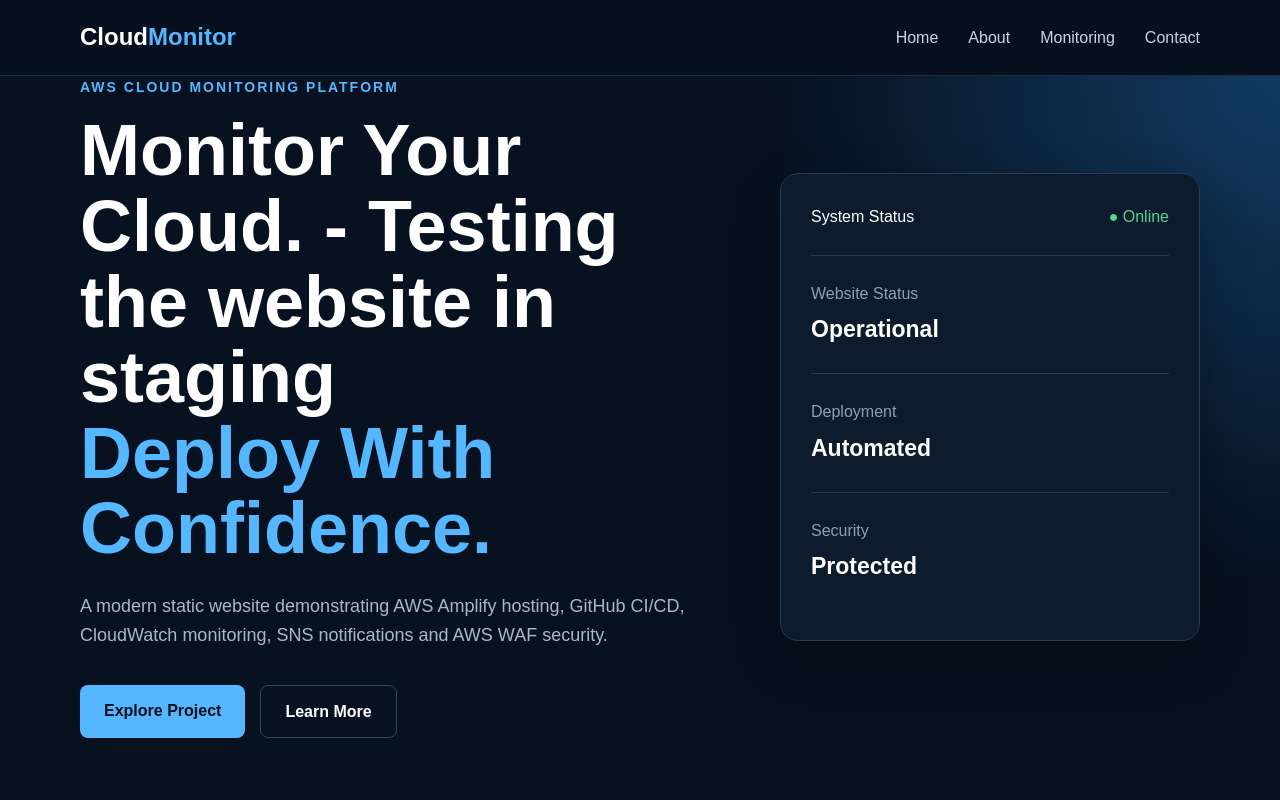
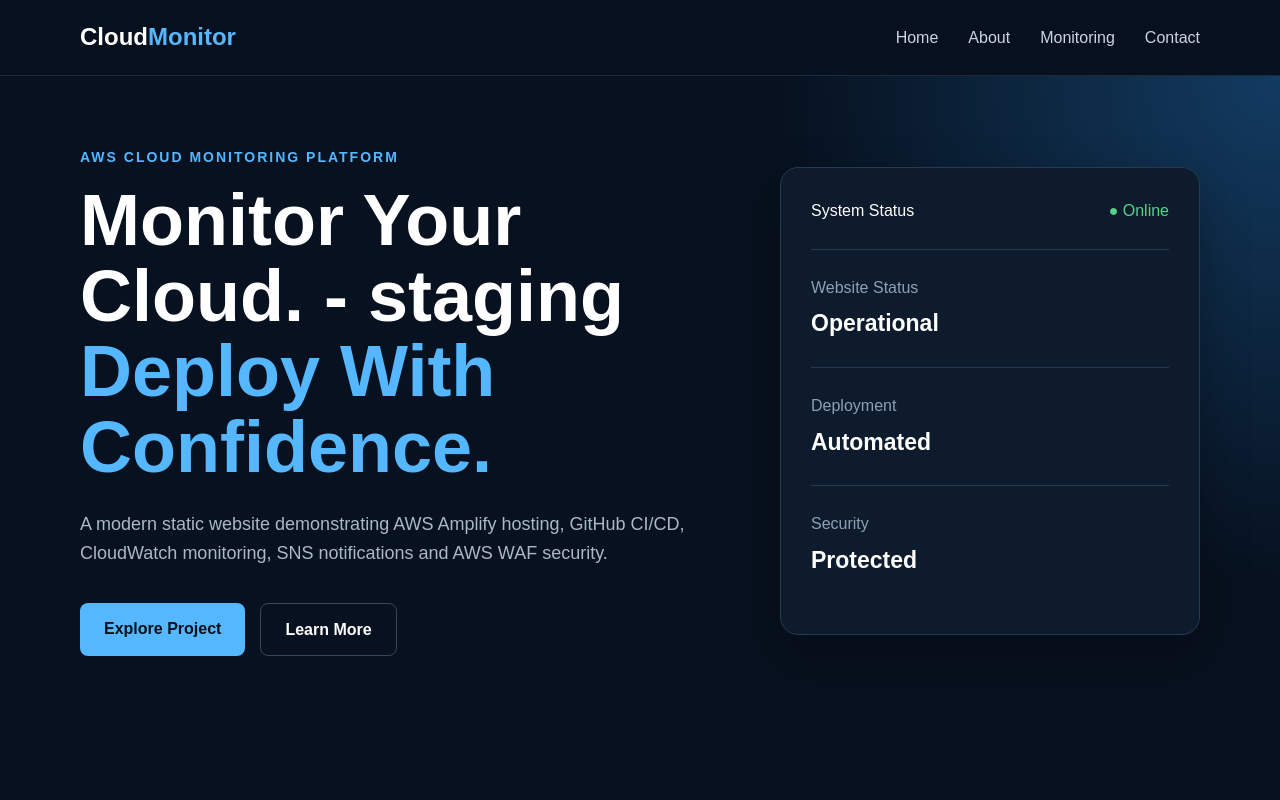
Before and after one commit to Nareshgundavelli/AWS-Amplify, a plain HTML site: page index.html in a window 1280 px wide. Shown: the top 800 px of the page. Drawn offline with Linux system fonts and the light colour scheme.

Commit message:
Update staging environment

```diff
--- a/index.html
+++ b/index.html
@@ -45,7 +45,7 @@
             </p>
 
             <h1>
-                Monitor Your Cloud. - Testing the website in staging
+                Monitor Your Cloud. - staging
                 <span>Deploy With Confidence.</span>
             </h1>
 
```
